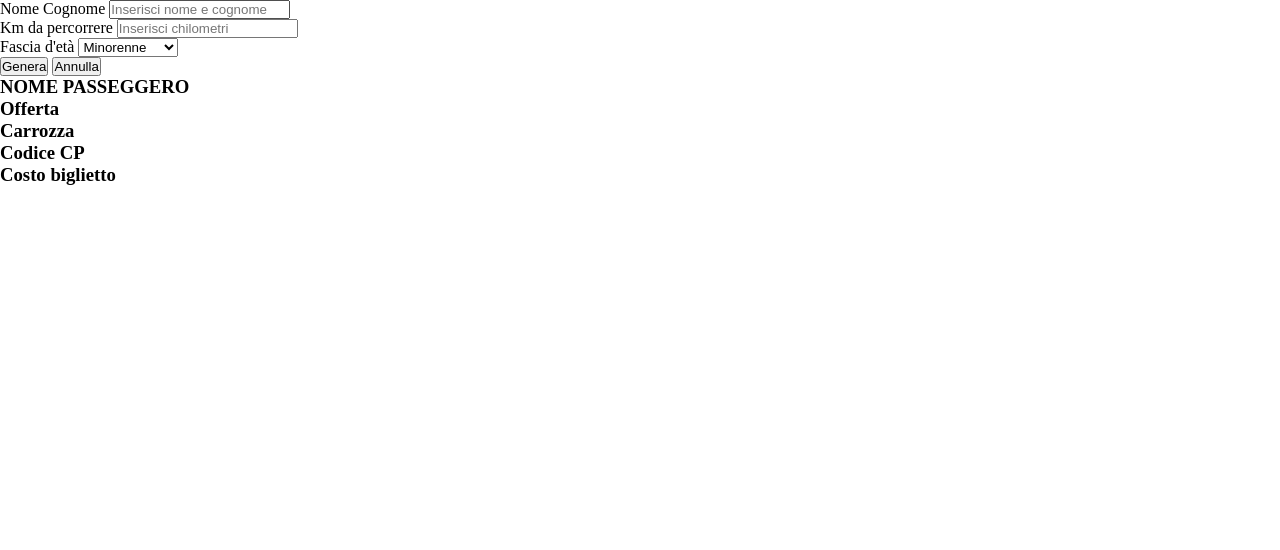
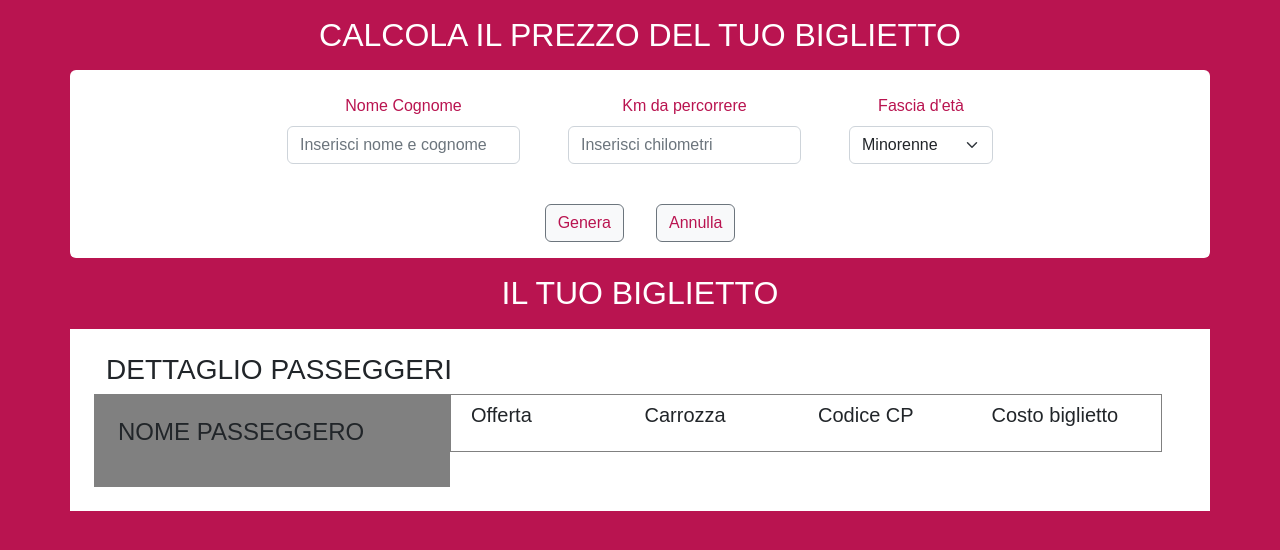
Before and after one commit to pietro-giordano/js-biglietto-treno-form, a plain HTML site: page index.html in a window 1280 px wide. Drawn offline with nearby package versions, Linux system fonts and the light colour scheme.

Commit message:
finito, mancano dettagli di stile

```diff
--- a/css/style.css
+++ b/css/style.css
@@ -1,6 +1,16 @@
-/* RESET  */
-* {
-      margin: 0;
-      padding: 0;
-      box-sizing: border-box;
+body {
+      background-color: #b91450;
+      font-family: Arial, Helvetica, sans-serif;
 }
+
+.text-wine {
+      color: #b91450;
+}
+
+.bg-grey {
+      background-color: grey;
+}
+
+.border-grey {
+      border: 1px solid grey;
+}
--- a/index.html
+++ b/index.html
@@ -6,64 +6,85 @@
             <meta name="viewport" content="width=device-width, initial-scale=1.0">
             <title>TicketPrice</title>
 
+            <link rel="stylesheet" href="https://cdnjs.cloudflare.com/ajax/libs/bootstrap/5.2.3/css/bootstrap.min.css">
             <link rel="stylesheet" href="css/style.css">
       </head>
       <body>
 
-            <div id="my_form">
+            <div id="my_form" class="container">
+                  <h2 class="text-center text-white text-uppercase my-3 text-wine">Calcola il prezzo del tuo biglietto</h2>
 
-                  <div>
-                        <label for="name">Nome Cognome</label>
-                        <input id="name" type="text" placeholder="Inserisci nome e cognome">
+                  <div class="row bg-white rounded">
+                        <div class="d-flex justify-content-center">
+                              <div class="text-center m-4">
+                                    <label for="name" class="form-label text-wine">Nome Cognome</label>
+                                    <input id="name" class="form-control" type="text" placeholder="Inserisci nome e cognome">
                               </div>
 
-                  <div>
-                        <label for="km">Km da percorrere</label>
-                        <input id="km" type="text" placeholder="Inserisci chilometri">
+                              <div class="text-center m-4">
+                                    <label for="km" class="form-label text-wine">Km da percorrere</label>
+                                    <input id="km" class="form-control" type="number" placeholder="Inserisci chilometri">
                               </div>
 
-                  <div>
-                        <label for="age">Fascia d'età</label>
-                        <select id="age">
+                              <div class="text-center m-4">
+                                    <label for="age" class="form-label text-wine">Fascia d'età</label>
+                                    <select id="age" class="form-select">
                                           <option value="under">Minorenne</option>
                                           <option value="adult">Maggiorenne</option>
                                           <option value="over">Over 65</option>
                                     </select>
                               </div>
+                        </div>
 
-                  <button id="submit-button" type="submit">
+                        <div class="d-flex justify-content-center">
+                              <button id="submit-button" class="btn m-3 text-wine border-secondary bg-light" type="submit">
                                     Genera
                               </button>
 
-                  <button id="reset-button" type="reset">
+                              <button id="reset-button" class="btn m-3 text-wine border-secondary bg-light" type="reset">
                                     Annulla
                               </button>
+                        </div>
+                  </div>
+
+                 <h2 class="text-center text-white text-uppercase my-3 text-wine">Il tuo biglietto</h2>
+
+                  <div class="row bg-white p-4">
+
+                        <h3 class="text-uppercase">Dettaglio passeggeri</h3>
+
+                        <div class="row">
+                              <div class="col-4 bg-grey p-4">
+                                    <h4 class="text-uppercase">Nome passeggero</h4>
+                                    <p id="name-output" class="text-uppercase"></p>
+                              </div>
+
+                              <div class="col">
+                                    <div class="row p-2 border-grey">
+                                          <div class="col">
+                                                <h5>Offerta</h5>
+                                                <p id="discount-output" class="align-self-end"></p>
+                                          </div>
+
+                                          <div class="col">
+                                                <h5>Carrozza</h5>
+                                                <p id="cab-output" class="align-self-end"></p>
+                                          </div>
+
+                                          <div class="col">
+                                                <h5>Codice CP</h5>
+                                                <p id="cp-output" class="align-self-end"></p>
+                                          </div>
+
+                                          <div class="col">
+                                                <h5>Costo biglietto</h5>
+                                                <p id="price-output" class="align-self-end"></p>
+                                          </div>
+                                    </div>
+                              </div>
 
                         </div>
-
-            <div>
-                  <h3>NOME PASSEGGERO</h3>
-                  <p id="name-output"></p>
                   </div>
-
-            <div>
-                  <h3>Offerta</h3>
-                  <p id="discount-output"></p>
-            </div>
-
-            <div>
-                  <h3>Carrozza</h3>
-                  <p id="cab-output"></p>
-            </div>
-
-            <div>
-                  <h3>Codice CP</h3>
-                  <p id="cp-output"></p>
-            </div>
-
-            <div>
-                  <h3>Costo biglietto</h3>
-                  <p id="price-output"></p>
             </div>
 
             <script type="text/javascript" src="js/scripts.js"></script>
```
Lines whose indentation alone changed are shown as unchanged.
